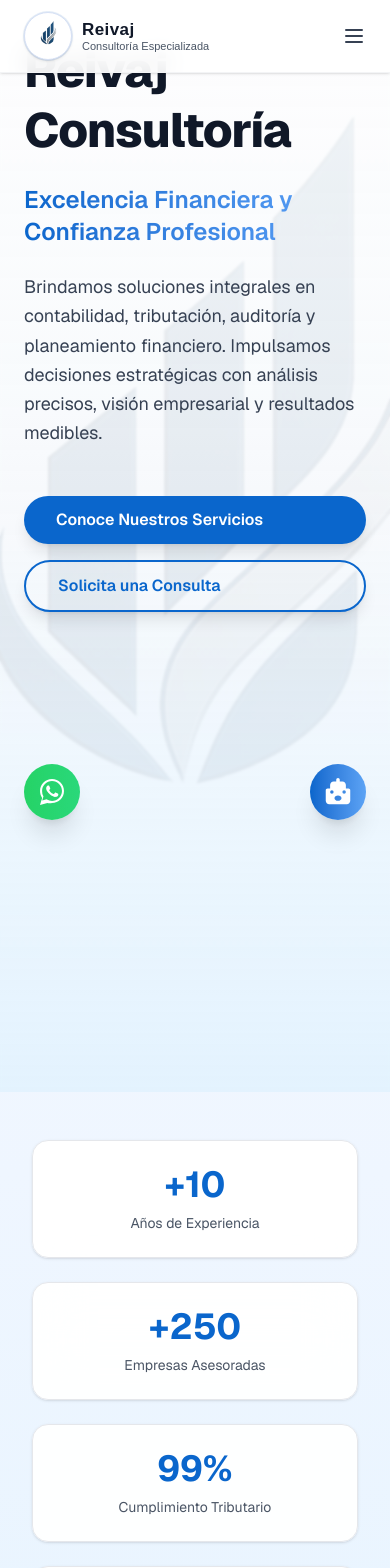
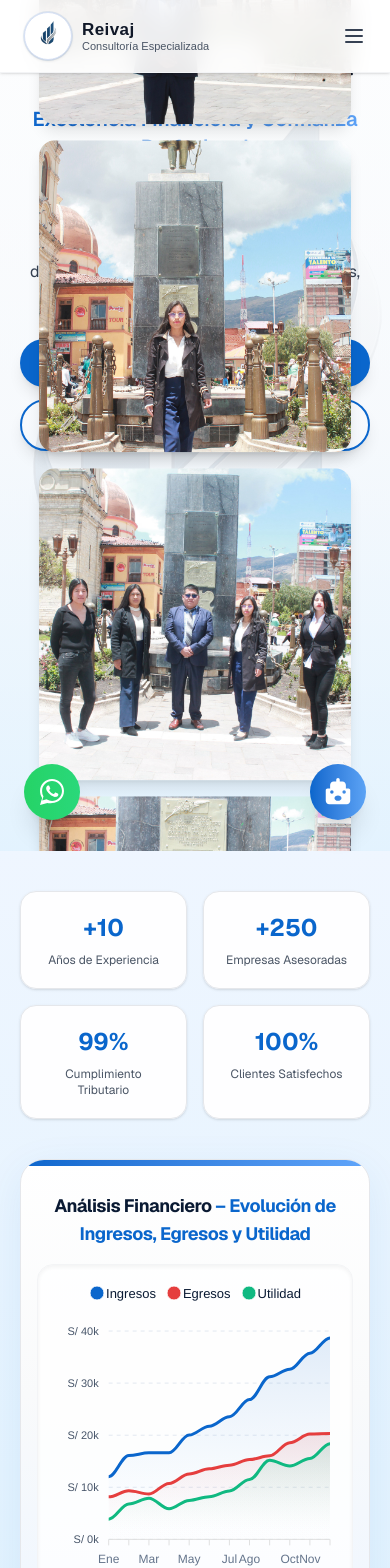
Before and after one commit to Stiph01/reivaj, a Next.js app: page / in a window 390 px wide. Shown: the top 1568 px of the page. Built offline with nearby package versions, Linux system fonts and the light colour scheme.

Commit message:
Update page.js

```diff
--- a/src/app/page.js
+++ b/src/app/page.js
@@ -23,6 +23,7 @@ export default function Home() {
     { mes: "Nov", ingresos: 35000, egresos: 20000 },
     { mes: "Dic", ingresos: 38000, egresos: 21000 },
   ])
+  const [chartHeight, setChartHeight] = useState(420)
 
   useEffect(() => {
     const utilidad = data.map((d) => d.ingresos - d.egresos)
@@ -44,6 +45,18 @@ export default function Home() {
       )
     }, 2500)
     return () => clearInterval(interval)
+  }, [])
+
+  useEffect(() => {
+    const setH = () => {
+      const w = window.innerWidth
+      if (w < 640) setChartHeight(300)
+      else if (w < 1024) setChartHeight(360)
+      else setChartHeight(420)
+    }
+    setH()
+    window.addEventListener("resize", setH)
+    return () => window.removeEventListener("resize", setH)
   }, [])
 
   const options = {
@@ -77,6 +90,10 @@ export default function Home() {
       labels: { colors: "#0A1A33" },
     },
     tooltip: { theme: "dark", y: { formatter: (val) => `S/ ${val.toLocaleString("es-PE")}` } },
+    responsive: [
+      { breakpoint: 640, options: { stroke: { width: 3 } } },
+      { breakpoint: 1024, options: { stroke: { width: 3.5 } } },
+    ],
   }
 
   const fotos = [
@@ -92,69 +109,64 @@ export default function Home() {
 
   return (
     <div className="font-sans text-gray-900 flex flex-col items-center justify-center bg-gradient-to-b from-[#F8FAFC] via-[#EFF6FF] to-[#E0F2FE]">
-      <section className="relative w-full min-h-[85vh] flex flex-col md:flex-row items-center justify-center px-6 sm:px-20 py-10 overflow-hidden">
+      <section className="relative w-full min-h-[80vh] flex flex-col lg:flex-row items-center justify-center gap-10 lg:gap-14 px-5 sm:px-8 lg:px-16 py-10 sm:py-14 overflow-hidden">
         <Image
           src="/images/9486e528-852c-46ba-8212-f7a6f55da614.png"
           alt="Fondo corporativo Reivaj"
           fill
           priority
+          sizes="100vw"
           className="object-cover object-center opacity-20"
         />
-        <div className="absolute inset-0 bg-gradient-to-b from-white/70 via-[#F8FAFC]/60 to-[#E0F2FE]/80 backdrop-blur-[1px]" />
+        <div className="absolute inset-0 bg-gradient-to-b from-white/70 via-[#F8FAFC]/60 to-[#E0F2FE]/80" />
 
-        <div className="md:w-1/2 max-w-xl space-y-6 relative z-10">
-          <h1 className="text-5xl sm:text-6xl font-extrabold text-gray-900 leading-tight tracking-tight">
-            Reivaj Consultoría
-          </h1>
-          <h2 className="text-2xl sm:text-3xl font-semibold bg-gradient-to-r from-[#0A66CC] to-[#60A5FA] text-transparent bg-clip-text">
+        <div className="w-full lg:w-1/2 max-w-2xl space-y-5 sm:space-y-6 relative z-10 text-center lg:text-left">
+          <h1 className="text-4xl sm:text-5xl lg:text-6xl font-extrabold leading-tight tracking-tight">Reivaj Consultoría</h1>
+          <h2 className="text-xl sm:text-2xl lg:text-3xl font-semibold bg-gradient-to-r from-[#0A66CC] to-[#60A5FA] text-transparent bg-clip-text">
             Excelencia Financiera y Confianza Profesional
           </h2>
-          <p className="text-gray-700 text-lg leading-relaxed max-w-2xl">
-            Brindamos soluciones integrales en contabilidad, tributación, auditoría y planeamiento financiero.
-            Impulsamos decisiones estratégicas con análisis precisos, visión empresarial y resultados medibles.
+          <p className="text-gray-700 text-base sm:text-lg leading-relaxed mx-auto lg:mx-0 max-w-xl">
+            Brindamos soluciones integrales en contabilidad, tributación, auditoría y planeamiento financiero. Impulsamos decisiones estratégicas con análisis precisos, visión empresarial y resultados medibles.
           </p>
-          <div className="flex flex-col sm:flex-row gap-4 pt-6">
-            <Link
-              href="/servicios"
-              className="bg-[#0A66CC] hover:bg-[#084b99] text-white font-semibold px-8 py-3 rounded-full shadow-lg hover:shadow-blue-300/40 transition-all duration-300"
-            >
+          <div className="flex flex-col sm:flex-row justify-center lg:justify-start gap-3 sm:gap-4 pt-2 sm:pt-4">
+            <Link href="/servicios" className="bg-[#0A66CC] hover:bg-[#084b99] text-white font-semibold px-6 sm:px-8 py-3 rounded-full shadow-lg transition-all">
               Conoce Nuestros Servicios
             </Link>
-            <Link
-              href="/contacto"
-              className="border-2 border-[#0A66CC] text-[#0A66CC] hover:bg-[#0A66CC] hover:text-white font-semibold px-8 py-3 rounded-full shadow-lg hover:shadow-blue-200/40 transition-all duration-300"
-            >
+            <Link href="/contacto" className="border-2 border-[#0A66CC] text-[#0A66CC] hover:bg-[#0A66CC] hover:text-white font-semibold px-6 sm:px-8 py-3 rounded-full shadow-lg transition-all">
               Solicita una Consulta
             </Link>
           </div>
         </div>
 
-        <div className="md:w-1/2 min-h-[400px] sm:h-[650px] relative overflow-visible mt-10 md:mt-0 z-10">
+        <div className="w-full lg:w-1/2 relative z-10">
+          <div className="mx-auto w-[80vw] sm:w-[420px] lg:w-[520px] xl:w-[560px] min-h-[320px] sm:min-h-[520px] lg:min-h-[600px] relative overflow-visible">
             <motion.div
               animate={{ y: ["0%", "-100%"] }}
               transition={{ repeat: Infinity, duration: 26, ease: "linear" }}
-            className="absolute top-0 left-1/2 -translate-x-1/2 flex flex-col gap-6"
+              className="absolute top-0 left-1/2 -translate-x-1/2 flex flex-col gap-4 sm:gap-6"
             >
               {duplicated.map((src, i) => (
                 <motion.div
                   key={i}
-                className="rounded-3xl overflow-hidden shadow-lg hover:shadow-blue-300/40 transition-all duration-500 flex-shrink-0"
-                whileHover={{ scale: 1.05 }}
+                  className="rounded-2xl sm:rounded-3xl overflow-hidden shadow-lg transition-all flex-shrink-0"
+                  whileHover={{ scale: 1.04 }}
                 >
                   <Image
                     src={src}
                     alt={`Equipo Reivaj ${i + 1}`}
-                  width={300}
-                  height={300}
-                  className="rounded-3xl object-cover aspect-square"
+                    width={560}
+                    height={560}
+                    sizes="(max-width: 640px) 80vw, (max-width: 1024px) 420px, 560px"
+                    className="object-cover aspect-square w-[80vw] max-w-[560px] sm:w-[420px] lg:w-[520px] xl:w-[560px] h-auto"
                   />
                 </motion.div>
               ))}
             </motion.div>
           </div>
+        </div>
       </section>
 
-      <section className="w-full max-w-5xl grid sm:grid-cols-4 gap-6 px-8 sm:px-0 text-center py-12 animate-slideUp">
+      <section className="w-full max-w-6xl grid grid-cols-2 sm:grid-cols-4 gap-4 sm:gap-6 px-5 sm:px-6 lg:px-0 text-center py-10">
         {[
           ["+10", "Años de Experiencia"],
           ["+250", "Empresas Asesoradas"],
@@ -163,25 +175,25 @@ export default function Home() {
         ].map(([v, l]) => (
           <motion.div
             key={l}
-            whileHover={{ scale: 1.05, y: -4 }}
-            transition={{ type: "spring", stiffness: 250, damping: 15 }}
-            className="p-6 bg-white/95 backdrop-blur-xl border border-gray-200 rounded-2xl hover:border-blue-300 shadow-sm hover:shadow-blue-100 transition-all duration-500"
+            whileHover={{ scale: 1.03, y: -2 }}
+            transition={{ type: "spring", stiffness: 250, damping: 16 }}
+            className="p-5 sm:p-6 bg-white/95 border border-gray-200 rounded-2xl shadow-sm"
           >
-            <h3 className="text-4xl font-bold text-[#0A66CC]">{v}</h3>
-            <p className="text-sm text-gray-600 mt-2">{l}</p>
+            <h3 className="text-2xl sm:text-3xl lg:text-4xl font-bold text-[#0A66CC]">{v}</h3>
+            <p className="text-xs sm:text-sm text-gray-600 mt-2">{l}</p>
           </motion.div>
         ))}
       </section>
 
-      <section className="block w-full max-w-6xl px-6 sm:px-0 pb-20 animate-fadeIn">
-        <div className="relative bg-gradient-to-b from-[#ffffff] via-[#F9FAFB] to-[#EFF6FF] border border-gray-200 rounded-3xl shadow-[0_10px_40px_rgba(10,102,204,0.08)] overflow-hidden backdrop-blur-sm transition-all duration-700 hover:shadow-[0_20px_50px_rgba(10,102,204,0.15)]">
+      <section className="block w-full max-w-6xl px-5 sm:px-6 lg:px-0 pb-16">
+        <div className="relative bg-gradient-to-b from-[#ffffff] via-[#F9FAFB] to-[#EFF6FF] border border-gray-200 rounded-3xl shadow-[0_10px_40px_rgba(10,102,204,0.08)] overflow-hidden">
           <div className="absolute top-0 left-0 w-full h-1.5 bg-gradient-to-r from-[#0A66CC] to-[#60A5FA]" />
-          <div className="relative px-6 pt-8 pb-6">
-            <h3 className="text-xl sm:text-2xl font-bold text-[#0A1A33] tracking-tight mb-6 text-center sm:text-left">
+          <div className="relative px-4 sm:px-6 lg:px-8 pt-8 pb-6">
+            <h3 className="text-lg sm:text-2xl font-bold text-[#0A1A33] tracking-tight mb-4 sm:mb-6 text-center sm:text-left">
               Análisis Financiero<span className="text-[#0A66CC]"> – Evolución de Ingresos, Egresos y Utilidad</span>
             </h3>
-            <div className="bg-white/80 backdrop-blur-lg border border-gray-100 rounded-2xl shadow-inner p-4 sm:p-6">
-              <Chart options={options} series={series} type="area" height={350} />
+            <div className="bg-white/80 border border-gray-100 rounded-2xl shadow-inner p-3 sm:p-4 lg:p-6">
+              <Chart options={options} series={series} type="area" height={chartHeight} />
             </div>
           </div>
         </div>
```
Lines whose indentation alone changed are shown as unchanged.
